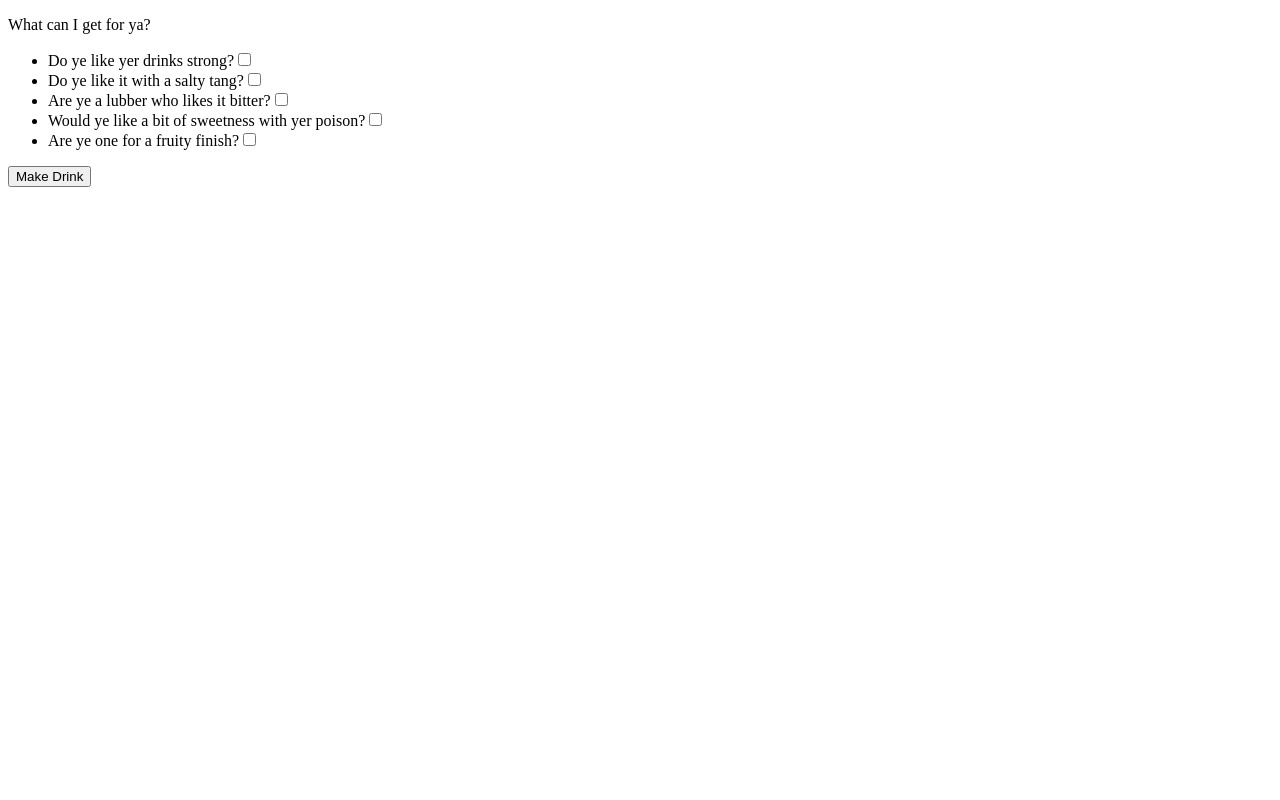
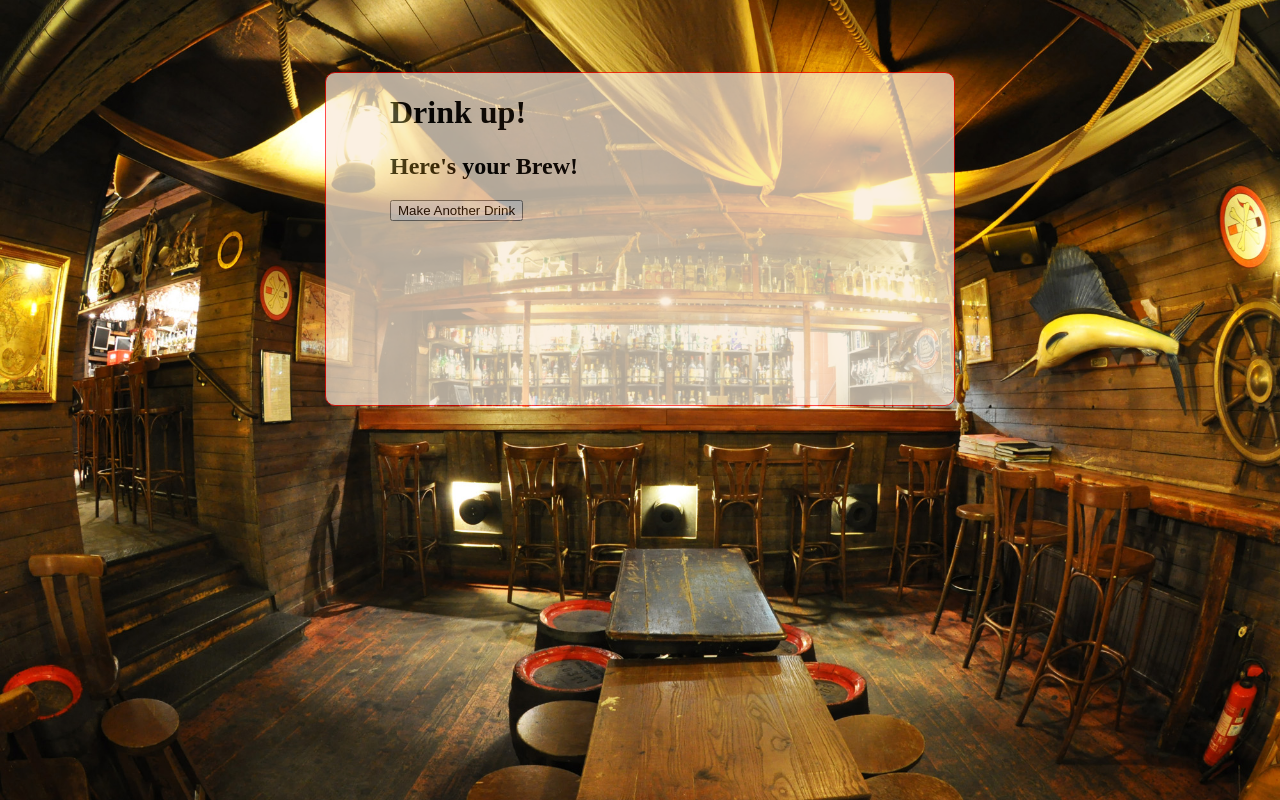
Before and after one commit to jbenjaminy/constructors-pirate-bartender, a plain HTML site: page index.html in a window 1280 px wide. Both pictures are taken after a click on the button "Make Drink". Drawn offline with nearby package versions, Linux system fonts and the light colour scheme; a web font is replaced by a local one.

Commit message:
Adds final JS changes and CSS styling

```diff
--- /dev/null
+++ b/css/style.css
@@ -0,0 +1,22 @@
+body {
+	background-image: url('../images/background-image.jpg');
+	background-repeat: no-repeat;
+	background-size: cover;
+	font-family: "Pirata One";
+}
+
+.container {
+	max-width: 500px;
+	min-height: 300px;
+	border: solid red 1px;
+	opacity: .7;
+	background-color: antiquewhite;
+	border-radius: 10px;
+	margin: 4.5em auto;
+	padding: 0px 4em;
+	padding-bottom: 2em;
+}
+
+.questions ul {
+	font-size: 1.5em;
+}
--- a/index.html
+++ b/index.html
@@ -3,22 +3,32 @@
 <head>
 	<meta charset="UTF-8">
 	<title>Pirate Bartender</title>
+	<link rel="stylesheet" type="text/css" href="css/style.css">
+	<link href='https://fonts.googleapis.com/css?family=Pirata+One' rel='stylesheet' type='text/css'>
 </head>
 
 <body>
-	<header>
-		<p>What can I get for ya?</p>
-	</header>
-	<div class="questions">
-		<ul id="questions-list">
-			<li>Do ye like yer drinks strong?<input type="checkbox" name="questions-input" id="strong" value="strong"></li>
-			<li>Do ye like it with a salty tang?<input type="checkbox" name="questions-input" id="salty" value="salty"></li>
-			<li>Are ye a lubber who likes it bitter?<input type="checkbox" name="questions-input" id="bitter" value="bitter"></li>
-			<li>Would ye like a bit of sweetness with yer poison?<input type="checkbox" name="questions-input" id="sweet" value="sweet"></li>
-			<li>Are ye one for a fruity finish?<input type="checkbox" name="questions-input" id="fruity" value="fruity"></li>
+	<div class="container">
+	<div class="main questions">
+		<h1>What can I get for ya?</h1>
+		<ul id="questions-list" style="list-style-type: none">
+			<li><input type="checkbox" name="questions-input" id="strong" value="strong"> Do ye like yer drinks strong?</li>
+			<li><input type="checkbox" name="questions-input" id="salty" value="salty"> Do ye like it with a salty tang?</li>
+			<li><input type="checkbox" name="questions-input" id="bitter" value="bitter"> Are ye a lubber who likes it bitter?</li>
+			<li><input type="checkbox" name="questions-input" id="sweet" value="sweet"> Would ye like a bit of sweetness with yer poison?</li>
+			<li><input type="checkbox" name="questions-input" id="fruity" value="fruity"> Are ye one for a fruity finish?</li>
 		</ul>
 		<button id="make-drink">Make Drink</button>
 	</div>
+
+	<div class="main finished-drinks" style="display: none">
+		<h1>Drink up!</h1>
+		<h2 id="drink"></h2>
+		<button id="new-drink">Make Another Drink</button>
+	</div>
+	</div>
+
+	<audio id="pirate-song" src="audio/song.wav">
 
 	<script src="https://code.jquery.com/jquery-3.0.0.min.js"></script>
 	<script type="text/javascript" src="js/app.js"></script>
--- a/js/app.js
+++ b/js/app.js
@@ -2,11 +2,11 @@ $(document).ready( function(){
 var newDrink = [];
 var ingredients = {
 
-    strong: ["Glug of rum", "slug of whisky", "splash of gin"],
-    salty: ["Olive on a stick", "salt-dusted rim", "rasher of bacon"],
-    bitter: ["Shake of bitters", "splash of tonic", "twist of lemon peel"],
-    sweet: ["Sugar cube", "spoonful of honey", "splash of cola"],
-    fruity: ["Slice of orange", "dash of cassis", "cherry on top"],
+    strong: ["Glug of rum", "Slug of whisky", "Splash of gin"],
+    salty: ["Olive on a stick", "Salt-dusted rim", "Rasher of bacon"],
+    bitter: ["Shake of bitters", "Splash of tonic", "Twist of lemon peel"],
+    sweet: ["Sugar cube", "Spoonful of honey", "Splash of cola"],
+    fruity: ["Slice of orange", "Dash of cassis", "Cherry on top"],
 
 };
 
@@ -14,8 +14,7 @@ var ingredients = {
 		makeDrink();
 	});
 
-// Function driyounk creation
-	// take user input
+// Function drink creation
 	function makeDrink() {
 		var drinkPreferences = $('#questions-list').find('input[name=questions-input]:checked');
 		newDrink = [];
@@ -25,28 +24,28 @@ var ingredients = {
 
 		});
 		console.log(newDrink);
+		$('.main').hide();
+		$('.finished-drinks').show();
+		var drinkName = "";
+		for (var i = 0; i < newDrink.length; i++) {
+			drinkName += newDrink[i] + " ";
+		}
+		$('#drink').text("Here's your" + " " + drinkName + " " + "Brew!");
+			soundClip();
+	}
 
-		// If we get a response from the checkbox === 'on'
-			// Then, we will locate where that 'on' is coming from (what ingredient)
-				// and then mix it up
-	}
-		// for all yesses randomly select ingredient from category matching that key
-			// randomNumber = Math.floor((Math.random() * 100) + 1);
-	// add all ingredients selected to drink array
-	// return statement
-// "Here's your" + ingredient + "brew."
+	$('body').on('click', '#new-drink', function(event){
+		$('.main').hide();
+		$('.questions').show();
+		$('input[type=checkbox]').prop('checked', false);
+		$("#pirate-song")[0].stop();
+	});
 
-// $('#questions-list').append("<li>" + "Do ye like yer drinks strong?" + "<input type="checkbox"></li>
-// 			<li>Do ye like it with a salty tang?<input type="checkbox"></li>
-// 			<li>Are ye a lubber who likes it bitter?<input type="checkbox"></li>
-// 			<li>Would ye like a bit of sweetness with yer poison?<input type="checkbox"></li>
-// 			<li>Are ye one for a fruity finish?<input type="checkbox"></li>
 
-// var drinkQuestions = {
-//    	Question1: "Do ye like yer drinks strong?",
-//    	Question2: "Do ye like it with a salty tang?",
-//     Question3: "Are ye a lubber who likes it bitter?",
-//     Question4: "Would ye like a bit of sweetness with yer poison?",
-//     Question5: "Are ye one for a fruity finish?"
-// }
+function soundClip() {
+    $("#pirate-song")[0].volume = 0.2;
+    $("#pirate-song")[0].load();
+    $("#pirate-song")[0].play();
+};
+
 });
```
Also changed, not shown: images/background-image.jpg (added), 1 other file.
